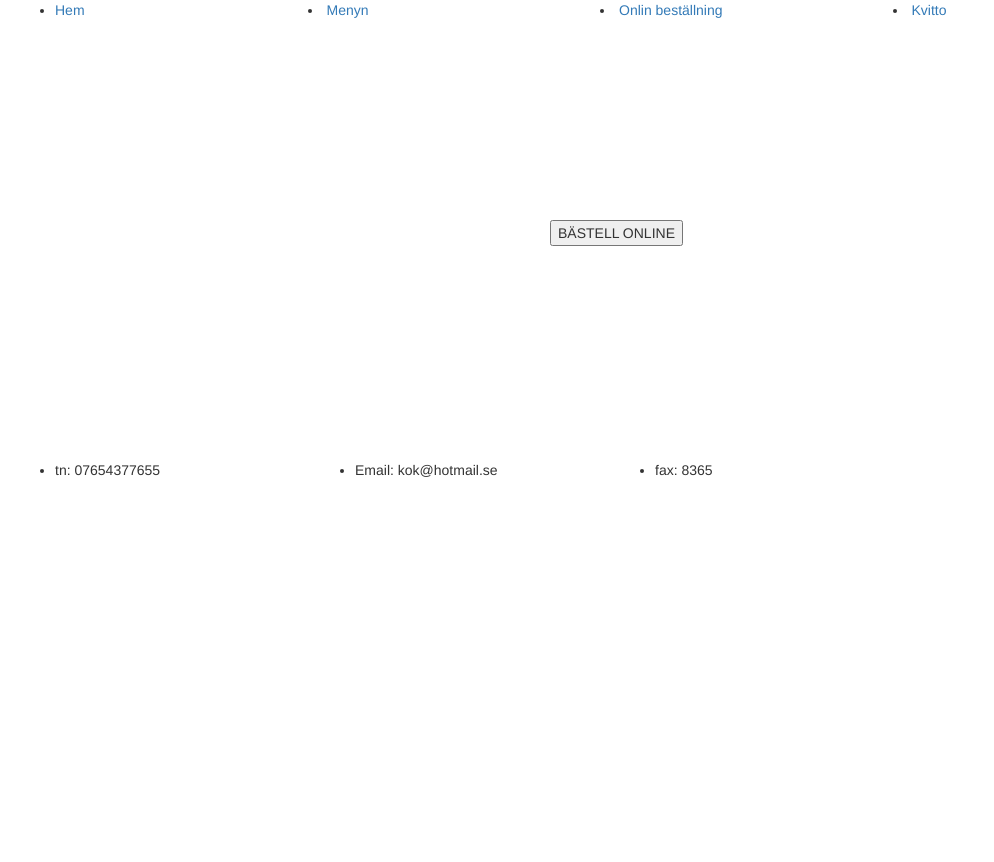
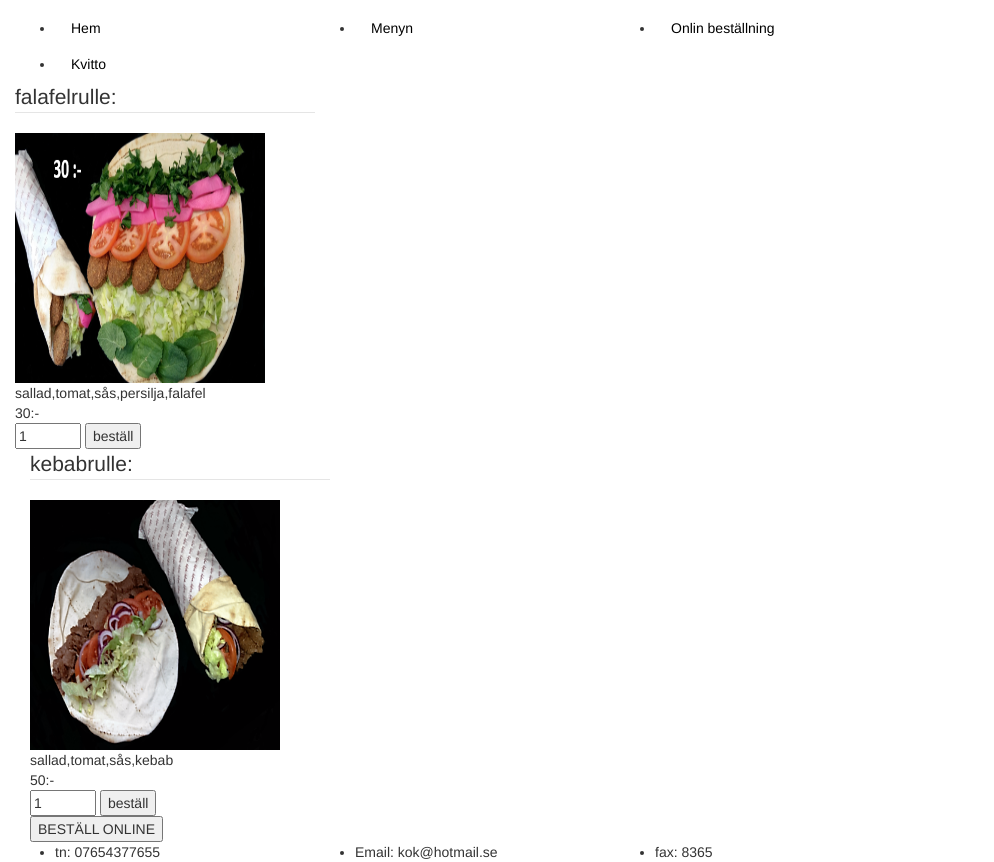
Before and after one commit to mohamedismail09/Muhamed, a plain HTML site: page lab4/index.html in a window 1280 px wide. Shown: the whole page, without its empty margins (0-994 px from the left). Before the commit the page ends 800 px from the top, so only its background shows below. Drawn offline with nearby package versions, Linux system fonts and the light colour scheme.

Commit message:
lab4
lab4

```diff
--- a/lab4/index.html
+++ b/lab4/index.html
@@ -6,7 +6,6 @@
 	<link href="styles/style.css" rel="stylesheet"/>
 	<meta name="description" content="Free Web tutorials"/>
 	<meta name="keywords" content="HTML,CSS,XML,JavaScript"/>
-	<meta name="author" content="Hege Refsnes"/>
 	<!-- Latest compiled and minified CSS -->
 <link rel="stylesheet" href="https://maxcdn.bootstrapcdn.com/bootstrap/3.3.6/css/bootstrap.min.css" integrity="sha384-1q8mTJOASx8j1Au+a5WDVnPi2lkFfwwEAa8hDDdjZlpLegxhjVME1fgjWPGmkzs7" crossorigin="anonymous">
 
@@ -20,51 +19,51 @@
 <body>
 	<div class="container">
 		<header class="row">
-				<section class="col-sm-3">
+				<section class="col-sm-12">
+					<nav>
 						<ul>
 								<li><a href="index.html"> Hem </a></li>
-				</section>
-				<section class="col-sm-3">
 								<li><a href="pages/Menyn.html"> Menyn </a></li>
-				</section>
-				<section class="col-sm-3">
 								<li><a href="pages/Online beställning.html"> Onlin beställning </a></li>
-				</section>
-				<section class="col-sm-3">
 								<li><a href="pages/Kvitto.html"> Kvitto </a></li>
 						</ul>
+					</nav>
 				</section>
 		</header>
+
 		<div class="row">
+			<section class="col-sm-6">
+			<fieldset>
+				<legend>falafelrulle:</legend>
+					<form action="/pages/Kvitto.html">
+						<img src="images/facebook.PNG"/>
+							<div>sallad,tomat,sås,persilja,falafel </div>
+							<div> 30:- </div>
+							<input type="number" required min="1" max="100"/ value="1" />
+							<input type="submit" value="beställ"/>
+					</form>
+			</fieldset>
+			<section class="col-sm-6">
+			<fieldset>
+				<legend>kebabrulle:</legend>
+					<form action="/pages/Kvitto.html">
+						<img src="images/bästa kebab.PNG"/>
+							<div>sallad,tomat,sås,kebab </div>
+							<div> 50:- </div>
+							<input type="number" required min="1" max="100"/ value="1" />
+							<input type="submit" value="beställ"/>
+					</form>
+			</fieldset>
+
 			<section class="row">
 					<article class="col-sm-12">
 						<form action="pages/Onlin beställning.html">
-					<input type="submit" class="online" value="BÄSTELL ONLINE">
+						<input type="submit" class="online" value="BESTÄLL ONLINE">
+						</form>
+					</article>
 			</section>
 		</div>
 </body>
-</br>
-</br>
-</br>
-</br>
-</br>
-</br>
-</br>
-</br>
-</br>
-</br>
-</br>
-</br>
-</br>
-</br>
-</br>
-</br>
-</br>
-</br>
-</br>
-</br>
-</br>
-</br>
 
 		<footer>
 				<ul>
--- a/lab4/styles/style.css
+++ b/lab4/styles/style.css
@@ -6,16 +6,24 @@ li{
 	float: left;
 }
 div{
-	width: 300px;
+	width: 250px;
 	float: left;
-}
-
-.online{
-	position: relative;
-	top: 200px;
-	left: 550px;
+	display:inline-block;
 }
 body{
 	background-color: black;
 }
-h
+li a{
+	display: block;
+	color: #000;
+	padding: 8px 0 8px 16px;
+	text-align: left;
+}
+fieldset
+{
+	width: 300px;
+	float: left;
+}
+img{
+	width: 250px; height: 250px;
+	}
```
Also changed, not shown: lab4/pages/Kvitto.html (+1 -2 lines), lab4/pages/Online beställning.html (+68 -1 lines), lab4/pages/hitta oss.html (renamed from lab4/pages/Emenyn.html, +0 -1 lines), lab4/images/menyn.PNG (added). Lines whose indentation alone changed are shown as unchanged.
